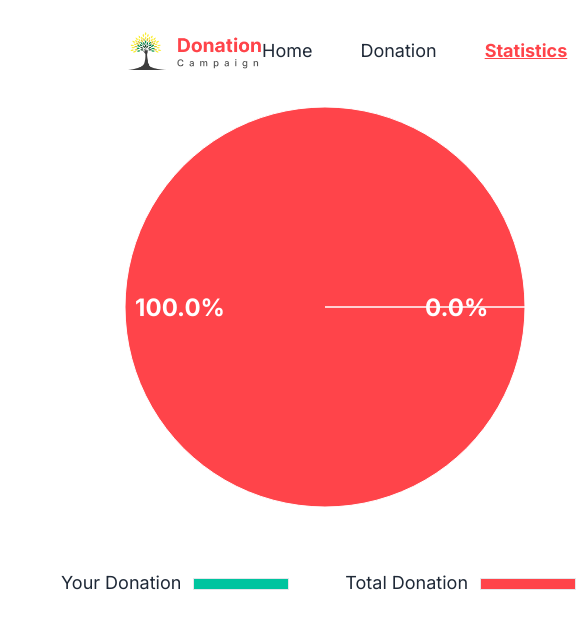
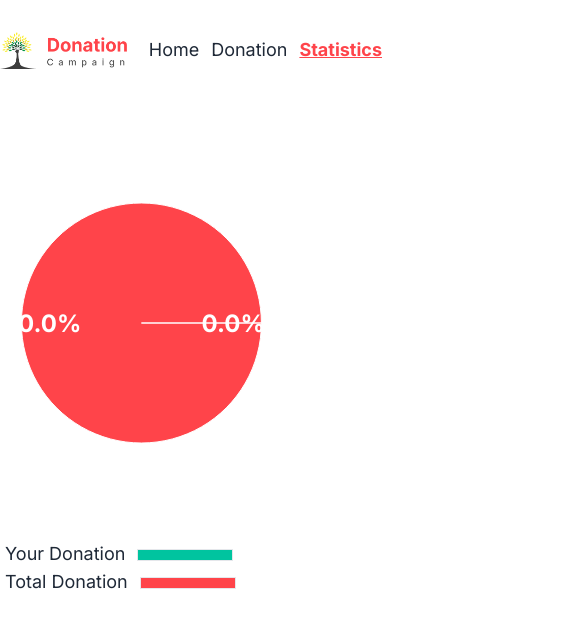
Before and after one commit to SakifAzwad/Donation-Campaign, a React app: page /stats in a window 390 px wide. Shown: the top 628 px of the page, 585 px wide, since content can reach past the window. Built offline with nearby package versions, Linux system fonts and the light colour scheme; the HTML template or start-up script is replaced by a standard one.

Commit message:
Made The Site Responsive

```diff
--- a/src/components/Data/Data.jsx
+++ b/src/components/Data/Data.jsx
@@ -6,7 +6,7 @@ const Data = ({ datas }) => {
 
   return (
     <div>
-      <div  className="relative -top-[120px] grid grid-cols-4 mx-16 mr-4 gap-y-8">
+      <div  className="relative -top-[120px] grid lg:grid-cols-4 md:grid-cols-2 grid-cols-1 mx-16 mr-4 gap-y-8">
         {datas?.map((data) => (
           <ShowData key={data.id} data={data}></ShowData>
         ))}
--- a/src/components/Details/ShowDetails.jsx
+++ b/src/components/Details/ShowDetails.jsx
@@ -42,13 +42,13 @@ const ShowDetails = ({ data }) => {
   return (
     <div>
       <img
-        className="w-full h-[500px] mx-auto px-32 mt-8 "
+        className="w-full h-[500px] mx-auto px-8 lg:px-32 mt-8 "
         src={picture}
         alt=""
       />
       <div
         style={divStyle}
-        className="relative -top-24 mx-32 h-24 rounded-b-lg"
+        className="relative -top-24 mx-8 lg:mx-32 h-24 rounded-b-lg"
       >
         <button
           onClick={() => {
@@ -61,8 +61,8 @@ const ShowDetails = ({ data }) => {
         </button>
 
       </div>
-      <h1 className="relative -top-8 font-bold text-4xl mx-32">{title}</h1>
-      <p className="mx-32 mb-24 text-base font-normal">{description}</p>
+      <h1 className="relative -top-8 font-bold text-4xl mx-8 lg:mx-32">{title}</h1>
+      <p className="lg:mx-32 mx-8 mb-24 text-base font-normal">{description}</p>
     </div>
   );
 };
--- a/src/components/Donations/DonationCard.jsx
+++ b/src/components/Donations/DonationCard.jsx
@@ -15,7 +15,7 @@ const DonationCard = ({ data }) => {
 
   return (
     <div className="">
-      <div className="flex h-48 bg-base-100 rounded-lg">
+      <div className="flex md:h-48 h-64 bg-base-100 rounded-lg">
         <figure className="">
           <img
             className="h-full w-96 rounded-l-lg"
--- a/src/components/Donations/Donations.jsx
+++ b/src/components/Donations/Donations.jsx
@@ -18,7 +18,7 @@ const Donations = () => {
         <div>
       {
         <div>
-          <div className="grid grid-cols-2 gap-5 mx-32 mt-8 mb-24">
+          <div className="grid lg:grid-cols-2 grid-cols-1 gap-5 lg:mx-32 mx-8 mt-8 mb-24">
             {
                 isShow ? data.map((data) => (
                     <DonationCard key={data.id} data={data}></DonationCard>
--- a/src/components/Header/Header.jsx
+++ b/src/components/Header/Header.jsx
@@ -14,13 +14,13 @@ const Header = () => {
 
   return (
     <div>
-      <div className="flex items-center justify-between mx-32 mt-8">
-        <img src="/src/assets/Logo.png" alt="" />
+      <div className="flex items-center justify-between lg:mx-32 mt-8">
+        <img className="md:w-auto w-32" src="/src/assets/Logo.png" alt="" />
         <div className="">
           <nav className="text-lg font-normal ">
-            <NavLink onClick={tog1} className="" to="/">Home</NavLink>
-            <NavLink className="ml-12" to="/donations">Donation</NavLink>
-            <NavLink className="ml-12" to="/stats">Statistics</NavLink>
+            <NavLink onClick={tog1} className="md:ml-0 ml-3" to="/">Home</NavLink>
+            <NavLink className="md:ml-12 ml-3" to="/donations">Donation</NavLink>
+            <NavLink className="md:ml-12 ml-3 mr-2" to="/stats">Statistics</NavLink>
           </nav>
         </div>
       </div>
--- a/src/components/Home/Home.jsx
+++ b/src/components/Home/Home.jsx
@@ -11,11 +11,11 @@ const Home = () => {
     <div>
       <div className="pic1 h-[500px]"></div>
       <div>
-        <h1 className="ban1 flex items-center justify-center text-5xl font-bold pt-24">
+        <h1 className="ban1 flex items-center justify-center lg:text-5xl md:text-4xl text-2xl font-bold pt-24">
           I Grow By Helping People In Need
         </h1>
         <div className="sea1 flex justify-center items-center">
-        <input className="w-1/4 px-7 py-3.5 rounded-l-lg border-r-0 border-2 border-solid" type="text" placeholder="Search here...."/>
+        <input className="lg:w-1/4 px-7 py-3.5 rounded-l-lg border-r-0 border-2 border-solid" type="text" placeholder="Search here...."/>
 
         <button className="text-lg text-white rounded-r-lg font-semibold bg-[#FF444A] px-7 py-[13px]">
               Search
--- a/src/components/Stats/Stats.jsx
+++ b/src/components/Stats/Stats.jsx
@@ -1,10 +1,7 @@
 /* eslint-disable no-undef */
 /* eslint-disable no-unused-vars */
 import React, { useEffect, useState } from 'react';
-import { PieChart, Pie, Cell, Legend, Tooltip, Label } from 'recharts';
-import useGetData from '../hook/useGetData';
-
-
+import { PieChart, Pie, Cell, Legend, Tooltip, Label,ResponsiveContainer } from 'recharts';
 
 const COLORS = ['#00C49F','#FF444A'];
 const RADIAN = Math.PI / 180;
@@ -38,29 +35,54 @@ const Stats = () => {
   {name:"Total Donation", value: 12-localStorageItemCount,color: '#FF444A'}
 ];
 const CustomLegend = () => (
-    <div className='flex ml-14'>
+    <div className='md:flex lg:ml-48'>
         <div className='flex items-center'>
         <h1 className='mr-3 text-lg font-normal'>{data[0].name}</h1>
         <div className='mt-0.5 border w-24 h-3  inline-block bg-[#00C49F]'></div>
         </div>
-        <div className='flex items-center ml-14'>
+        <div className='flex items-center md:ml-14'>
         <h1 className='mr-3 text-lg font-normal'>{data[1].name}</h1>
         <div className='mt-0.5 border w-24 h-3  inline-block bg-[#FF444A]'></div>
         </div>
     </div>
 );
 
+const [outerRadius, setOuterRadius] = useState(150); // Initial outerRadius value
 
+useEffect(() => {
+  // Calculate the outerRadius based on window.innerWidth or any other criteria
+  const updateOuterRadius = () => {
+
+    let newOuterRadius = window.innerWidth > 768 ? 180 : 150; // Example breakpoint and values
+    if(window.innerWidth<=500)
+    {
+      newOuterRadius=120;
+    }
+    setOuterRadius(newOuterRadius);
+  };
+
+  // Add an event listener to update outerRadius on window resize
+  window.addEventListener('resize', updateOuterRadius);
+
+  // Initial call to set the outerRadius
+  updateOuterRadius();
+
+  // Cleanup the event listener on component unmount
+  return () => {
+    window.removeEventListener('resize', updateOuterRadius);
+  };
+}, []);
 
   return (
-    <div className='mt-8' style={{ textAlign: 'center' }}>
-      <div>
-      <PieChart className='mx-auto' width={650} height={500}>
+    <div className=' mt-8' style={{ textAlign: 'center' }}>
+      <div className='md:ml-12 md:pl-12 ml-0 pl-0 lg:ml-60'>
+      <ResponsiveContainer width="90%" height={500}>
+      <PieChart className='md:mx-auto'>
         <Pie
           data={data}
-          cx={320}
-          cy={200}
-          outerRadius={200}
+          cx="40%"
+          cy="50%"
+          outerRadius={outerRadius}
           labelLine={false}
           label={renderCustomizedLabel}
           fill="#8884d8"
@@ -73,6 +95,7 @@ const CustomLegend = () => (
 
         <Legend iconSize={15} content={<CustomLegend />} />
       </PieChart>
+      </ResponsiveContainer>
       </div>
     </div>
   );
```
Also changed, not shown: 1 other file (tests, documents, lock files or other folders).
